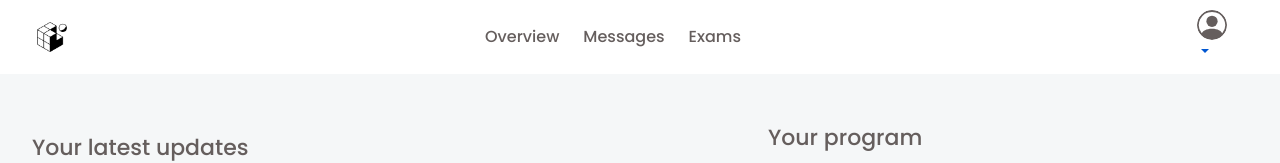
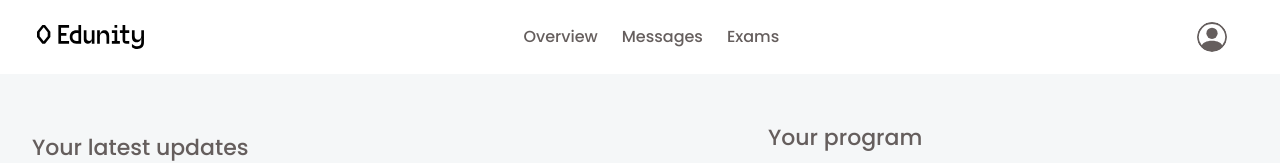
Before and after one commit to WomenPlusPlus/deploy-impact-21-inzone-b, a React (Create React App) app in the folder frontend/web/: page /home in a window 1280 px wide. Shown: the top 163 px of the page. Built offline with nearby package versions, Linux system fonts and the light colour scheme; no server answers; sample sign-in values are in the browser's storage.

Commit message:
change navigation logo and remove Profile from user dropdown

```diff
--- a/frontend/web/src/components/navigation-bar/_nav.scss
+++ b/frontend/web/src/components/navigation-bar/_nav.scss
@@ -14,7 +14,7 @@
 .wrapper--left {
   margin-left: 37px;
   img {
-    max-width: 30px;
+    max-height: 24px;
     &:hover {
       cursor: pointer;
     }
@@ -25,6 +25,10 @@
   margin-right: 37px;
   display: flex;
   align-items: center;
+
+  .dropdown-toggle:after {
+    display: none;
+  }
 }
 
 #nav__img--circle {
--- a/frontend/web/src/components/navigation-bar/index.jsx
+++ b/frontend/web/src/components/navigation-bar/index.jsx
@@ -1,12 +1,15 @@
 import React, { useState } from "react";
+import { Link } from "react-router-dom";
 import { useSelector } from "react-redux";
 import { Trans } from "react-i18next";
 
 import "./_nav.scss";
-import icon from "../../assets/dashboard/favicon.png";
+// import icon from "../../assets/dashboard/favicon.png";
 import demo from "../../assets/header/user.svg";
 import { NavDropdown } from "react-bootstrap";
 // import { useHistory } from "react-router-dom";
+
+import logo from "../../assets/header/logo.svg";
 
 const Nav = () => {
   // const dispatch = useDispatch();
@@ -26,7 +29,9 @@ const Nav = () => {
   return (
     <div className="nav__container">
       <div className="wrapper--left">
-        <img id="nav__logo" src={icon} alt="logo" />
+        <Link to='/'>
+          <img id="nav__logo" src={logo} alt="logo" />
+        </Link>
       </div>
       {userIsLoggedIn === true && (
         <div className="wrapper--middle">
@@ -59,16 +64,15 @@ const Nav = () => {
                   src={demo}
                   alt="user pic"
                 />
-
                 {user.username}
               </div>
             }
             id="basic-nav-dropdown"
           >
-            <NavDropdown.Item eventKey={1.1} href="/profile">
+            {/* <NavDropdown.Item eventKey={1.1} href="/profile">
               Profile
             </NavDropdown.Item>
-            <NavDropdown.Item divider="true" />
+            <NavDropdown.Item divider="true" /> */}
             <NavDropdown.Item eventKey={1.3}>
               <i className="fa fa-sign-out"></i>
               <span id="logout" onClick={logOutHandler}>
```
Also changed, not shown: frontend/web/src/assets/header/logo.svg (added).
